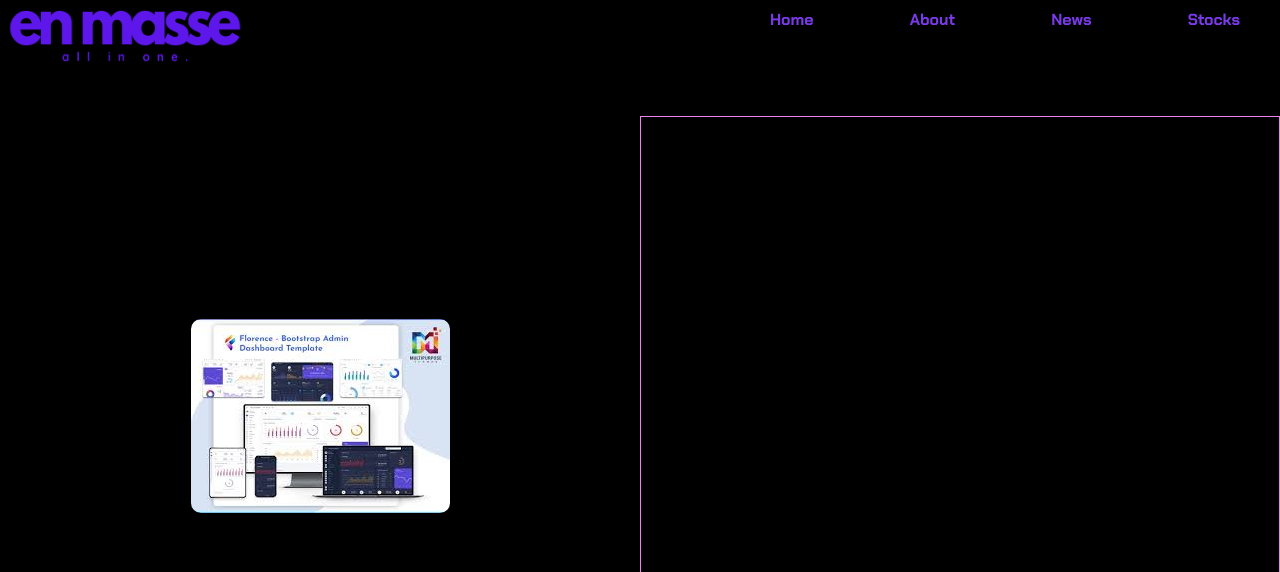
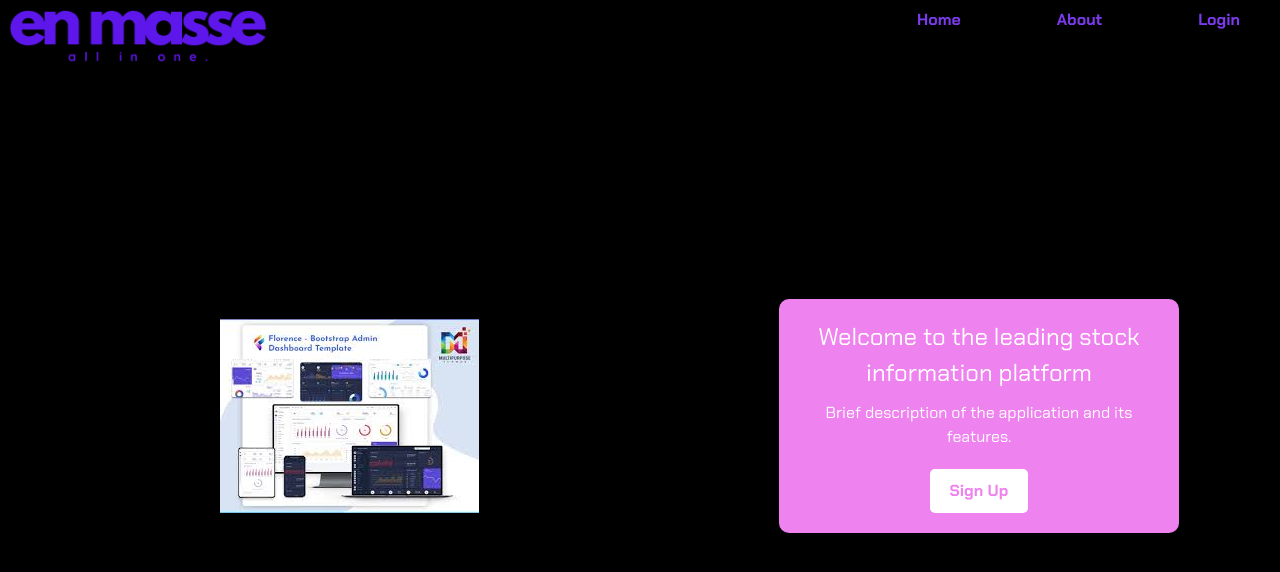
Before and after one commit to juroyye/capstone1, a React (Create React App) app: page / in a window 1280 px wide. Shown: the top 572 px of the page. Built offline with nearby package versions, Linux system fonts and the light colour scheme.

Commit message:
reformated landing page/bodydiv

```diff
--- a/package.json
+++ b/package.json
@@ -10,6 +10,8 @@
     "react-dom": "^18.3.1",
     "react-router-dom": "^6.28.0",
     "react-scripts": "5.0.1",
+    "react-slick": "^0.30.3",
+    "slick-carousel": "^1.8.1",
     "web-vitals": "^2.1.4"
   },
   "scripts": {
--- /dev/null
+++ b/src/App.css
@@ -0,0 +1,3 @@
+
+@import '~slick-carousel/slick/slick.css';
+@import '~slick-carousel/slick/slick-theme.css';
--- a/src/components/navbar/Navbar.jsx
+++ b/src/components/navbar/Navbar.jsx
@@ -20,11 +20,8 @@ const Navbar = () => {
           About
           </button>
            <button>
-          News
+          Login
           </button>
-          <button>
-            Stocks
-            </button>
   </div>
 </div>
 
--- a/src/pages/Landing/BodyDiv.css
+++ b/src/pages/Landing/BodyDiv.css
@@ -1,34 +1,63 @@
 .bodyDiv {
   display: flex;
-    justify-content: space-between;
+  justify-content: space-around;
   align-items: center;
-    height: 100%;
-    width: 100%;
+  padding: 20px;
+  gap: 20px;
+  height: 100vh;
 }
 
-  .image-div,
-  .second-div {
-    flex: 1;
+.image-div {
+  flex: 0 0 40%;
   display: flex;
   justify-content: center;
   align-items: center;
-    padding: 20px;
 }
 
-  img {
-    max-width: 90%;
+.image-carousel {
+  width: 100%;
   height: auto;
-    border-radius: 10px;
+  border-radius: 8px;
+  overflow: hidden;
 }
 
-  .second-div {
+.description-div {
+  flex: 0 0 40%;
+  display: flex;
+  flex-direction: column;
+  justify-content: center;
+  align-items: center;
+  background-color: violet;
+  padding: 20px;
+  border-radius: 10px;
+  color: white;
+  max-width: 400px;
   text-align: center;
 }
 
-  .second-div{
-    text-align: center;
-    flex: 1;
-    max-width: 50%;
-    border: 1px solid violet;
-    height: 600px;
+
+  .description-div h2 {
+    font-size: 1.5rem;
+    margin-bottom: 10px;
   }
+
+  .description-div p {
+    font-size: 1rem;
+    margin-bottom: 20px;
+  }
+
+  .sign-up-button {
+    background-color: white;
+    color: violet;
+    padding: 10px 20px;
+    border: none;
+    border-radius: 5px;
+    cursor: pointer;
+    font-size: 1rem;
+    font-weight: bold;
+  }
+
+  .sign-up-button:hover {
+    background-color: violet;
+    color: white;
+  }
--- a/src/pages/Landing/BodyDiv.jsx
+++ b/src/pages/Landing/BodyDiv.jsx
@@ -8,8 +8,10 @@ const BodyDiv = () => {
       <div className="image-div">
         <img className="image" src={demoImg} alt="demo img" />
       </div>
-      <div className="second-div">
-
+      <div className="description-div">
+        <h2>Welcome to the leading stock information platform</h2>
+        <p>Brief description of the application and its features.</p>
+        <button className="sign-up-button">Sign Up</button>
       </div>
     </div>
   );
```
Also changed, not shown: 1 other file (tests, documents, lock files or other folders). Lines whose indentation alone changed are shown as unchanged.
